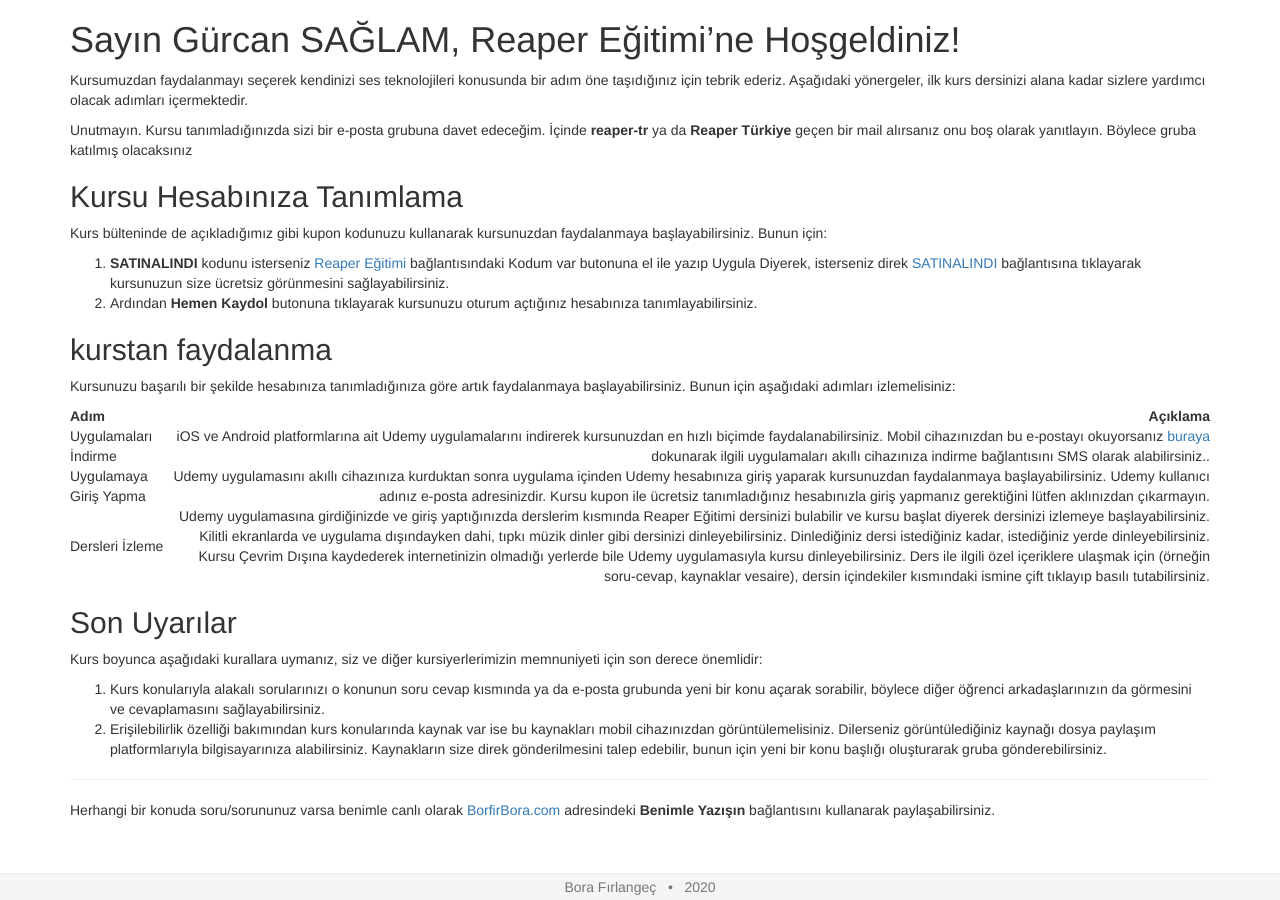
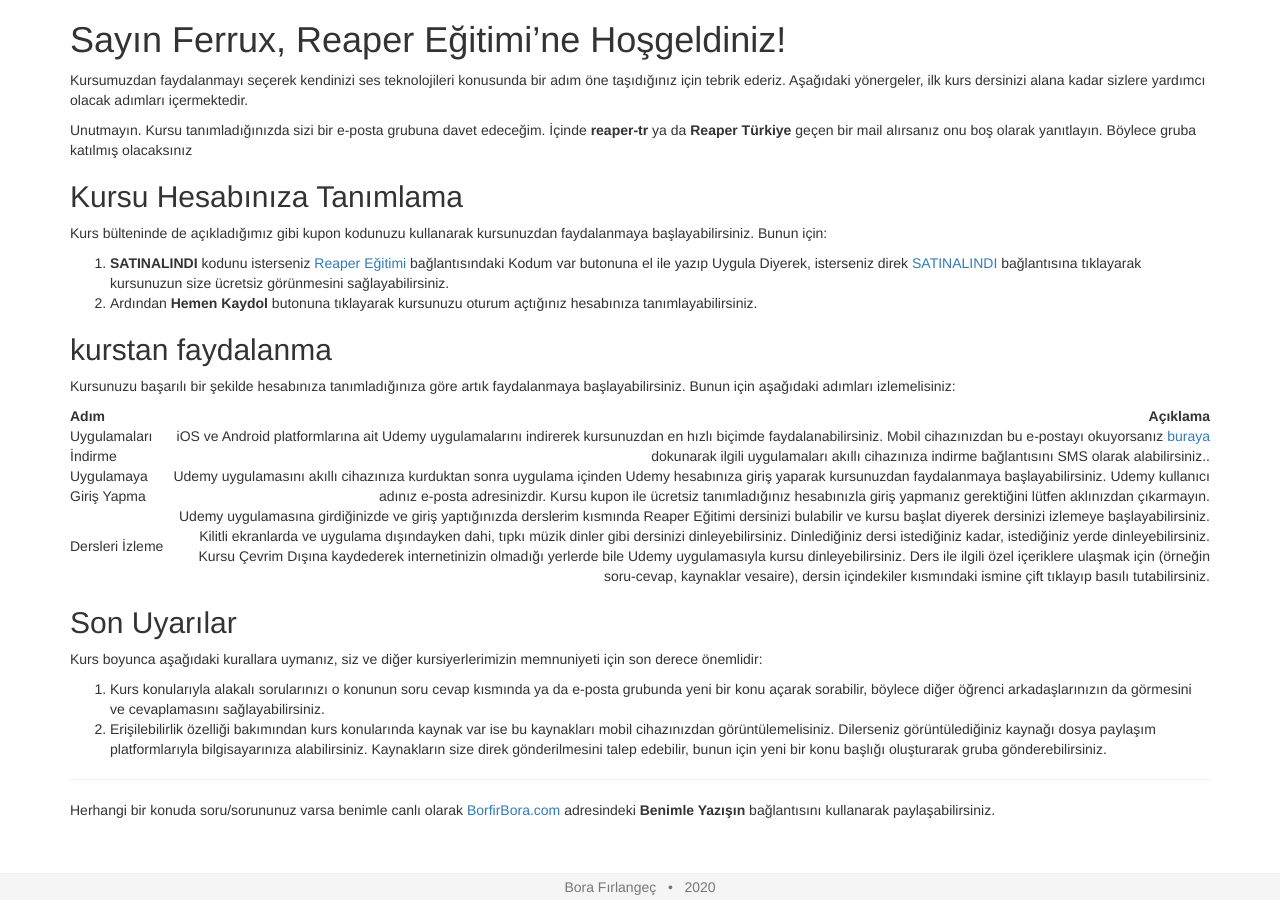
Before and after one commit to borfirbora/borfirbora.github.io, a Jekyll site: the page built from hosgeldin-iletisi.md, in a window 1280 px wide. Built offline with Jekyll 4.4.1, drawn with Linux system fonts in a browser that asks for light colours.

Commit message:
Update hosgeldin-iletisi.md

```diff
--- a/hosgeldin-iletisi.md
+++ b/hosgeldin-iletisi.md
@@ -1,7 +1,7 @@
 ---
 title: Hoşgeldin iletisi
 layout: minimal
-isim: Gürcan SAĞLAM
+isim: Ferrux
 kupon: SATINALINDI
 kupon_link: https://www.udemy.com/course/reaper-egitimi/?couponCode=SATINALINDI
 ---
```
